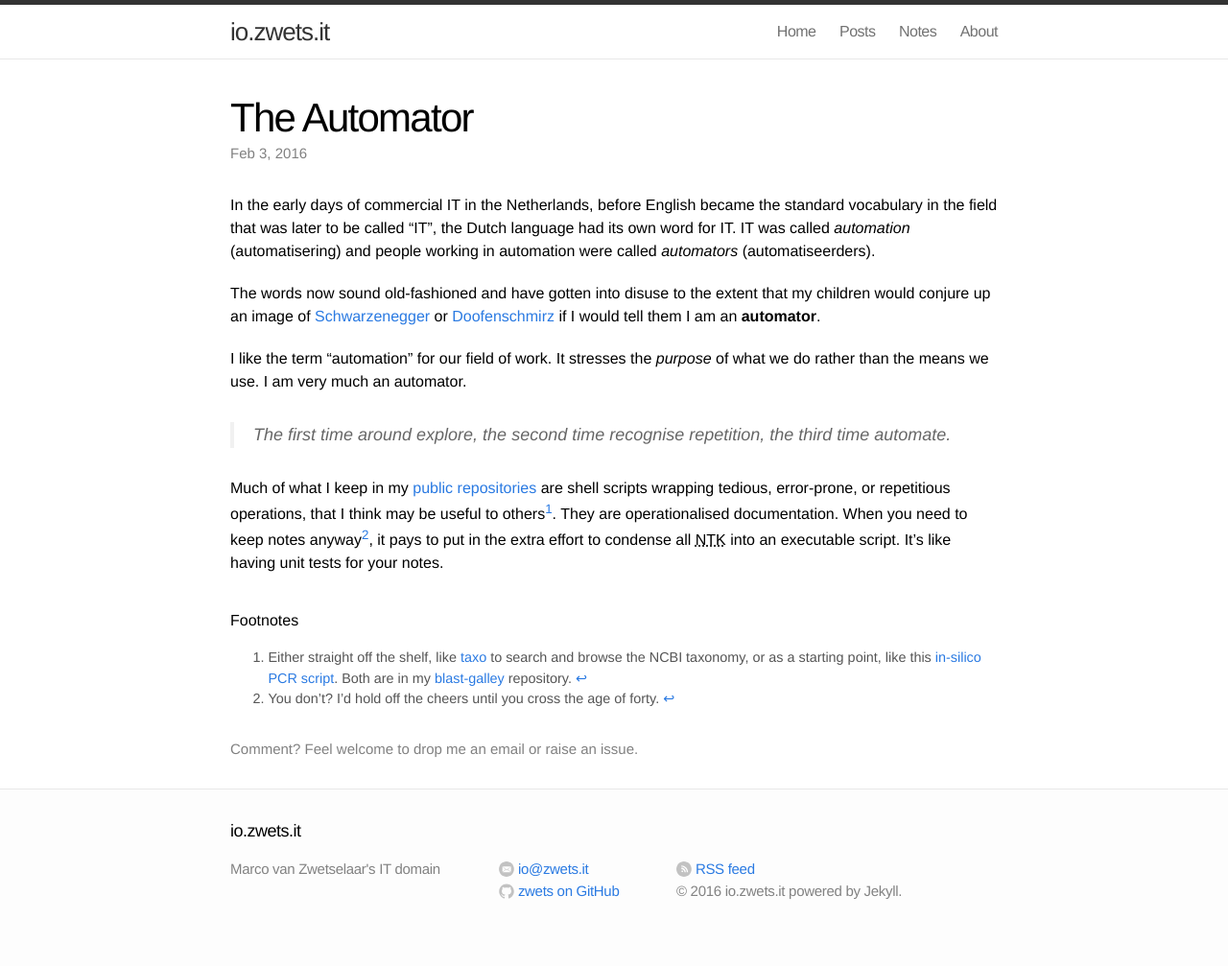
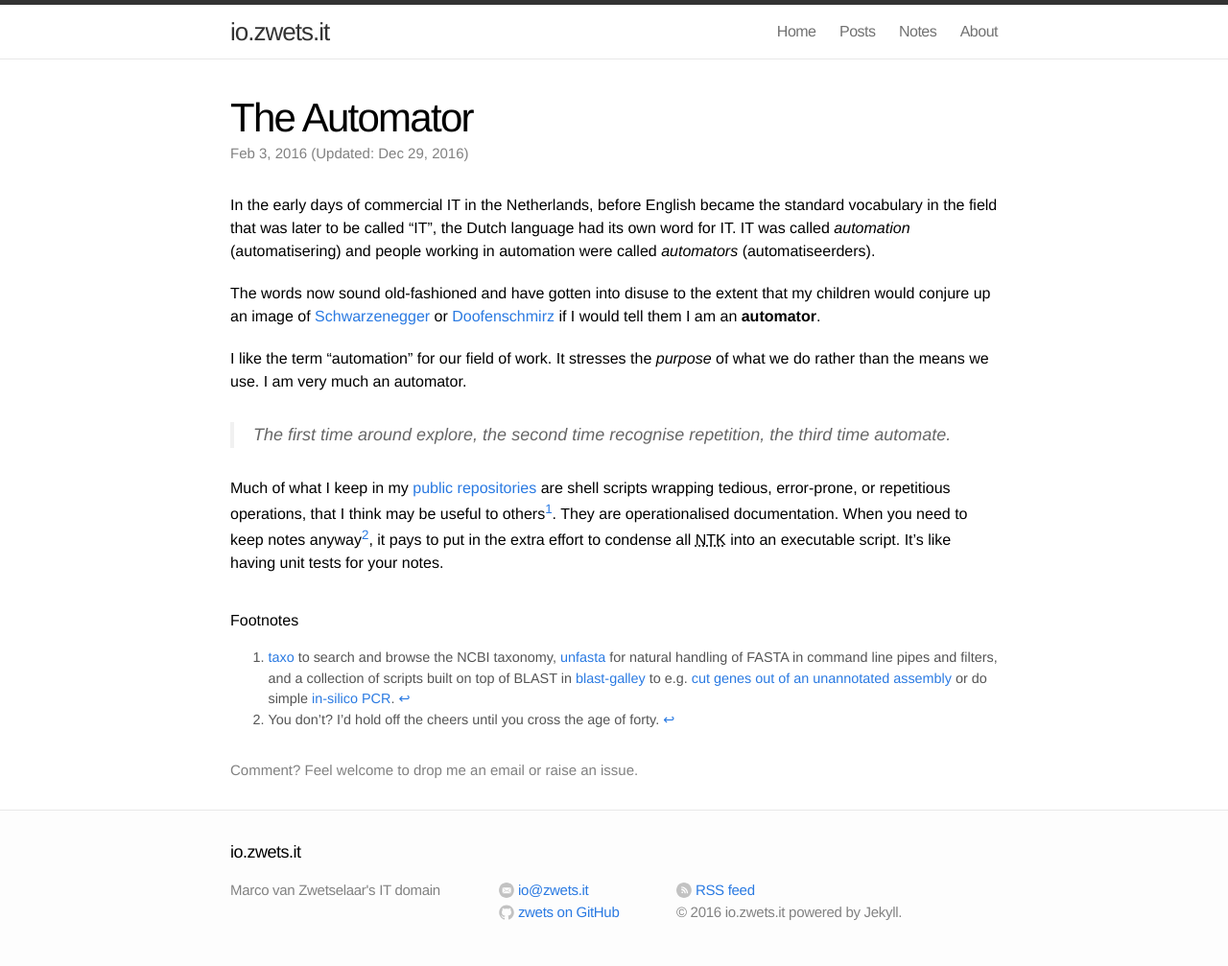
Before and after one commit to zwets/zwets.github.io, a Jekyll site: the page built from _posts/2016-02-03-the-automator.md, in a window 1280 px wide. Shown: the whole page at 96% size. Built offline with Jekyll 4.4.1, drawn with Linux system fonts in a browser that asks for light colours; before the commit the page ends 985 px from its top, so only the background shows below that.

Commit message:
Fix links to taxo which moved to its own repo

```diff
--- a/_posts/2016-02-03-the-automator.md
+++ b/_posts/2016-02-03-the-automator.md
@@ -3,6 +3,7 @@
 layout: post
 excerpt: "The first time around is for exploration, the second time you recognise repetition, the third time you automate.  Recognise this?"
 published: true
+updated: 2016-12-29
 ---
 
 In the early days of commercial IT in the Netherlands, before English became the standard vocabulary in the field that was later to be called "IT", the Dutch language had its own word for IT.  IT was called *automation* (automatisering) and people working in automation were called *automators* (automatiseerders).
@@ -17,7 +18,7 @@
 
 ###### Footnotes
 
-[^1]: Either straight off the shelf, like [taxo](https://github.com/zwets/blast-galley/blob/master/taxo) to search and browse the NCBI taxonomy, or as a starting point, like this [in-silico PCR script](https://github.com/zwets/blast-galley/blob/master/in-silico-pcr.sh).  Both are in my [blast-galley](https://github.com/zwets/blast-galley) repository.
+[^1]: [taxo](https://github.com/zwets/taxo) to search and browse the NCBI taxonomy, [unfasta](https://io.zwets.it/unfasta) for natural handling of FASTA in command line pipes and filters, and a collection of scripts built on top of BLAST in [blast-galley](https://github.com/zwets/blast-galley) to e.g. [cut genes out of an unannotated assembly](https://github.com/zwets/blast-galley/blob/master/gene-cutter) or do simple [in-silico PCR](https://github.com/zwets/blast-galley/blob/master/in-silico-pcr.sh).
 
 [^2]: You don't?  I'd hold off the cheers until you cross the age of forty.
 
```
